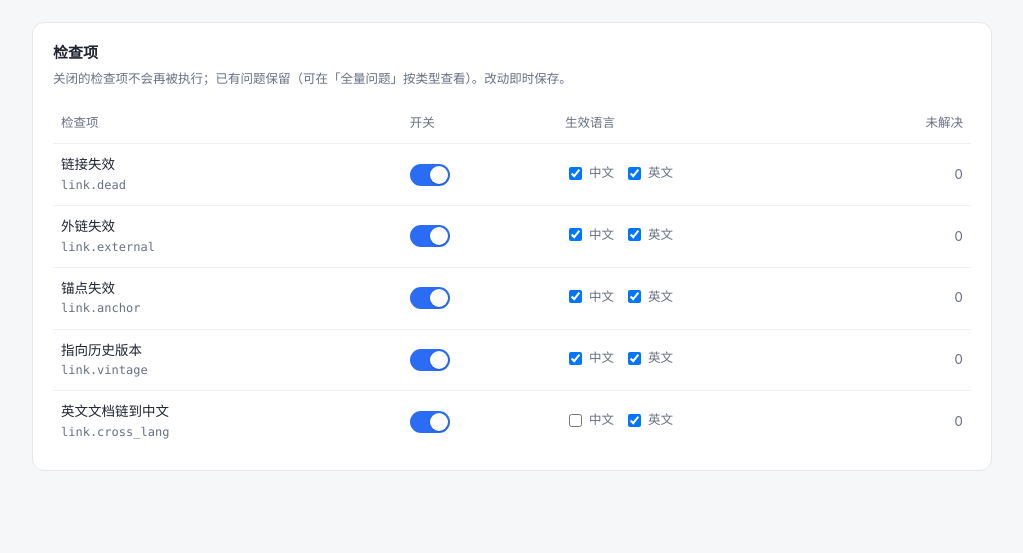
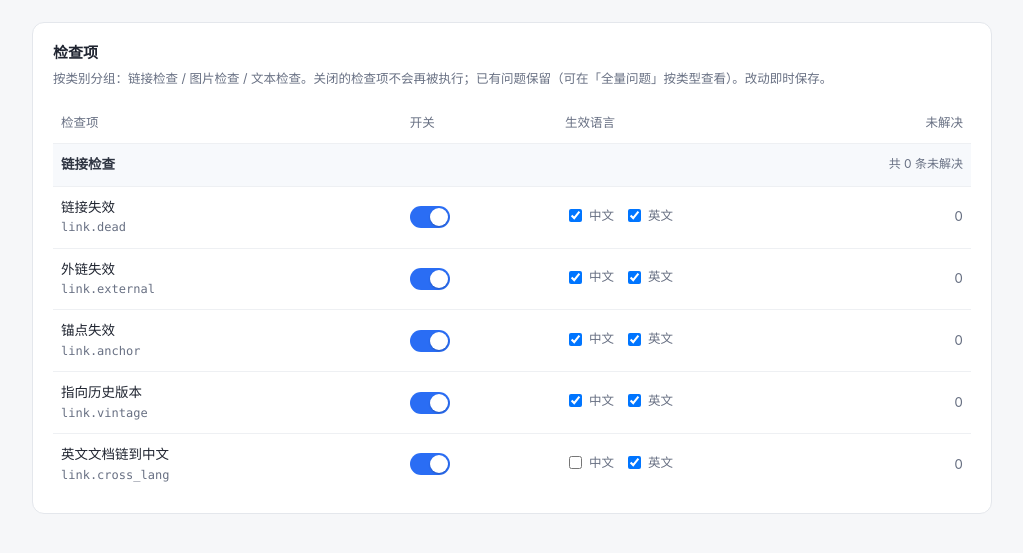
Before and after one commit to YouniQiao/docstor, a Flask app: page /admin in a window 1280 px wide. Shown: the part 60-613 px from the top of the page, without its empty margins (128-1151 px from the left). Run offline with Flask 3, Linux system fonts and the light colour scheme; the visitor is signed in with stand-in values (Sample User, id 1).

Commit message:
feat(admin): 检查项按类别分组显示
站点管理页把检查项按规则前缀归类：link.* → 链接检查、image.* → 图片检查、text.* → 文本检查，
分组头显示该类未解决总数；没有规则的分组不渲染，以后补回图片/文本检查时会自动出现，不用改页面。

- app.py：admin_page 按前缀分桶后传 groups（RULE_GROUP_NAMES / RULE_GROUP_ORDER 控制顺序）
- admin.html：分组头行（浅灰底、右侧合计）+ 表内缩进；说明文字改成"按类别分组"

实测（admin 会话）：只有「链接检查 共 1,142 条未解决」一个分组，下面 5 条规则，
开关/语言/计数列对齐正常。

```diff
--- a/web/app.py
+++ b/web/app.py
@@ -791,6 +791,11 @@ def api_tree():
 
 
 # ---------------- 全量问题页 ----------------
+# 检查项分类：规则前缀 → 页面上的分组名（顺序即展示顺序；没有规则的分组不显示）
+RULE_GROUP_NAMES = {"link": "链接检查", "image": "图片检查", "text": "文本检查"}
+RULE_GROUP_ORDER = ["link", "image", "text"]
+
+
 @app.route("/admin", methods=["GET", "POST"])
 def admin_page():
     err = ""
@@ -805,16 +810,22 @@ def admin_page():
     cfg = ds_rules.all_settings(conn())
     counts = {r["rule"]: r["n"] for r in conn().execute(
         "SELECT rule, COUNT(*) n FROM issues WHERE status='open' GROUP BY rule")}
-    rules = []
+    # 检查项按规则前缀归类：link.* → 链接检查、image.* → 图片检查、text.* → 文本检查，
+    # 以后加的新检查项只要用对应前缀，就会自动落到该分类里，不用改这里
+    buckets: dict[str, list] = {}
     for rule, meta in checks.REGISTRY.items():
         c = cfg.get(rule) or {}
-        rules.append({"rule": rule, "label": meta["label"],
-                      "severity": meta.get("severity", "warn"),
-                      "enabled": c.get("enabled", meta.get("default_on", True)),
-                      "langs": c.get("langs", list(meta.get("langs") or ("cn", "en"))),
-                      "n": counts.get(rule, 0),
-                      "updated_at": c.get("updated_at", "")})
-    return render_template("admin.html", authed=True, err="", rules=rules)
+        buckets.setdefault(rule.split(".", 1)[0], []).append({
+            "rule": rule, "label": meta["label"],
+            "severity": meta.get("severity", "warn"),
+            "enabled": c.get("enabled", meta.get("default_on", True)),
+            "langs": c.get("langs", list(meta.get("langs") or ("cn", "en"))),
+            "n": counts.get(rule, 0),
+            "updated_at": c.get("updated_at", "")})
+    groups = [{"name": RULE_GROUP_NAMES[key], "rules": buckets[key],
+               "n": sum(r["n"] for r in buckets[key])}
+              for key in RULE_GROUP_ORDER if buckets.get(key)]
+    return render_template("admin.html", authed=True, err="", groups=groups)
 
 
 @app.post("/admin/logout")
--- a/web/templates/admin.html
+++ b/web/templates/admin.html
@@ -22,6 +22,8 @@
   th{color:var(--muted);font-weight:500;font-size:12.5px}
   tr:last-child td{border-bottom:none}
   .rule{font-family:ui-monospace,Menlo,monospace;color:var(--muted);font-size:12px}
+  .grow td{background:#f7f9fc;font-weight:600;color:#2f3542;border-top:1px solid #e6eaf0}
+  .gcount{float:right;font-weight:400;color:var(--muted);font-size:12px}
   .n{color:var(--muted);text-align:right;font-variant-numeric:tabular-nums}
   .sw{position:relative;display:inline-block;width:40px;height:22px;cursor:pointer}
   .sw input{opacity:0;width:0;height:0}
@@ -68,11 +70,13 @@
 <div class="wrap">
   <div class="card">
     <h2>检查项</h2>
-    <div class="sub">关闭的检查项不会再被执行；已有问题保留（可在「全量问题」按类型查看）。改动即时保存。</div>
+    <div class="sub">按类别分组：链接检查 / 图片检查 / 文本检查。关闭的检查项不会再被执行；已有问题保留（可在「全量问题」按类型查看）。改动即时保存。</div>
     <table>
       <thead><tr><th style="width:38%">检查项</th><th style="width:90px">开关</th><th style="width:150px">生效语言</th><th class="n" style="width:90px">未解决</th></tr></thead>
       <tbody>
-      {% for r in rules %}
+      {% for g in groups %}
+        <tr class="grow"><td colspan="4">{{ g.name }}<span class="gcount">共 {{ '{:,}'.format(g.n) }} 条未解决</span></td></tr>
+        {% for r in g.rules %}
         <tr data-rule="{{ r.rule }}" class="{{ '' if r.enabled else 'off' }}">
           <td>
             <div>{{ r.label }}</div>
@@ -89,6 +93,7 @@
           </td>
           <td class="n">{{ r.n }}</td>
         </tr>
+        {% endfor %}
       {% endfor %}
       </tbody>
     </table>
```
